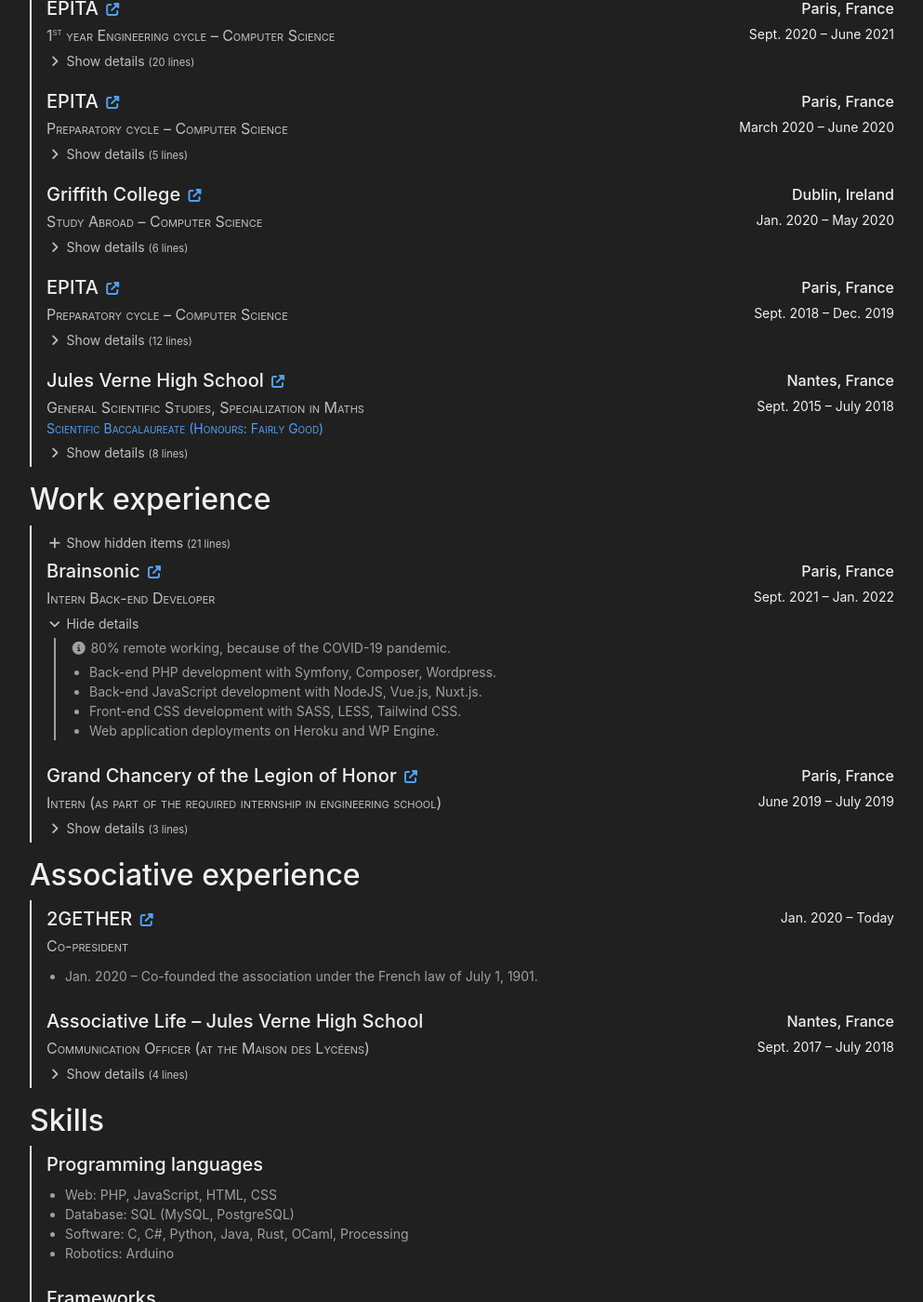
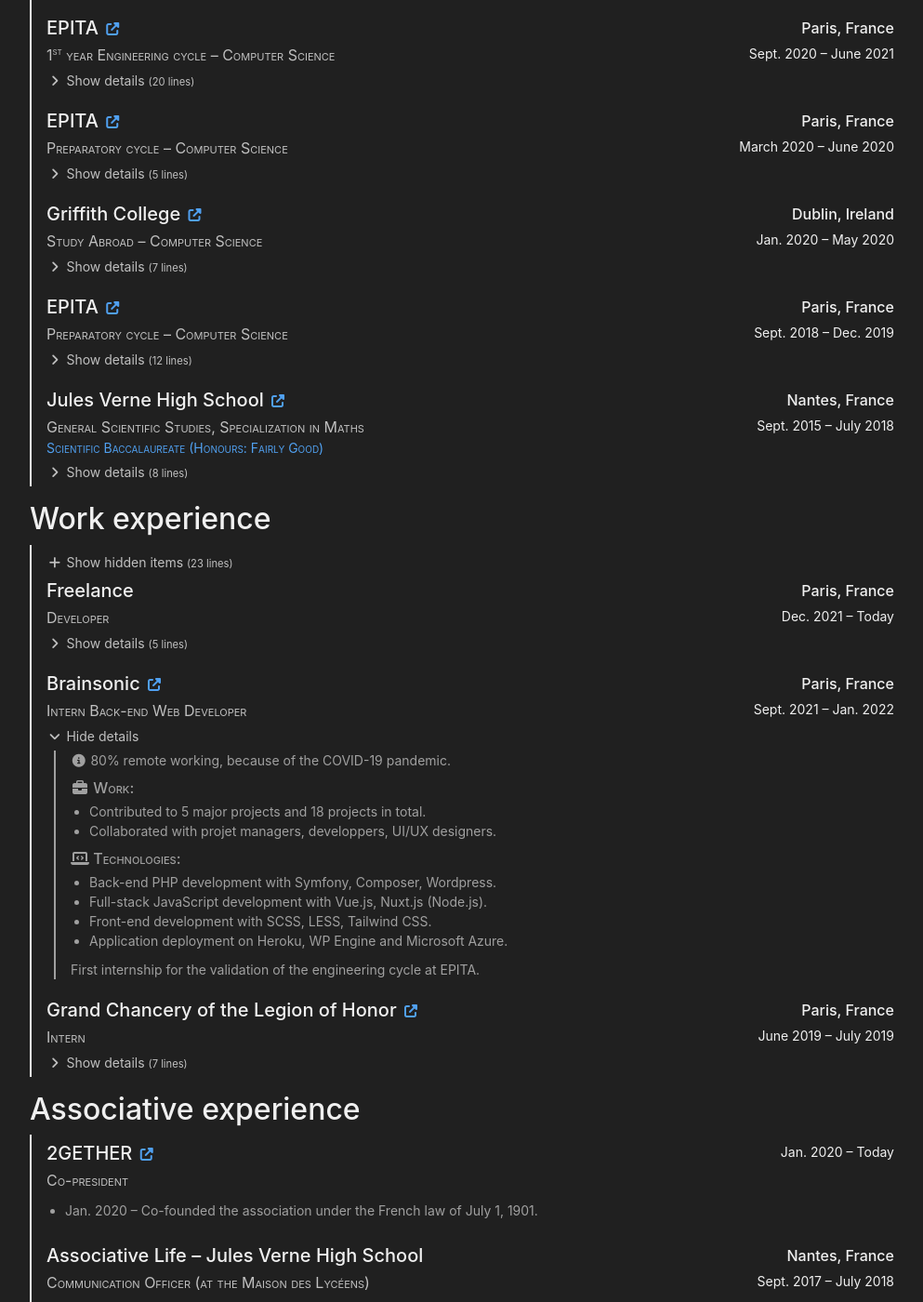
Before and after one commit to matiboux/matiboux.me, a Jekyll site: the page built from cv.html, in a window 1280 px wide and 1400 px high, scrolled down 674 px. Shown: the whole window at 93% size, without its empty margins (143-1136 px from the left). Built offline with Jekyll 4.4.1, drawn with Linux system fonts in a browser that asks for light colours; nearby versions of some CDN libraries; some of the changed text lies outside the part shown.

Commit message:
Update cv data

```diff
--- a/_data/cv.yml
+++ b/_data/cv.yml
@@ -22,9 +22,10 @@ education:
       # - "Management: Financial management, ..."
       # - "Humanities: Soft skills, Copyright Law, ..."
     - icon: fas fa-code fa-fw
-      title: "Prog. languages: Python, R"
+      title: "Prog. languages: Python, R, Scala"
       items:
       - "Data Science projects, in Python or R."
+      - "Apache Spark projects, in Python or Scala."
       - "<small>More soon...</small>"
     # - icon: fas fa-graduation-cap fa-fw
     #   title: "School projects:"
@@ -41,7 +42,7 @@ education:
     info: Mostly distance learning, because of the COVID-19 pandemic.
     description:
     - icon: fas fa-university
-      title: Curriculum
+      title: "Curriculum:"
       items:
       - "Computing: Algorithms, Programming, Computer Architecture, Databases, Networking"
       - "Scientific: Maths (integrals, series, functions, probabilities, signals, ...)"
@@ -51,11 +52,11 @@ education:
       title: "Prog. languages: C, C++, Java, Python, Shell, SQL"
       items:
       - "Piscine C – 120 exercises, in C."
+      - "C++ Workshop – 47 exercises, in C++."
+      - "Java Workshop – 29 exercises, in Java."
       - "Shell Workshop – 28 exercises, in Shell."
       - "SQL Workshop – 8 exercises, in SQL."
-      - "C++ Workshop – 47 exercises, in C++."
-      - "Java Workshop – 29 exercises, in Java."
-      - "Unit testing in C, C++, Java + Functional testing in Python, Shell."
+      - "Unit testing in C, C++, Java & Functional testing in Python, Shell."
     - icon: fas fa-graduation-cap fa-fw
       title: "School projects:"
       items:
@@ -76,7 +77,7 @@ education:
     info: Reduced and mandatory curriculum replacing studies abroad, because of the COVID-19 pandemic.
     description:
     - icon: fas fa-university
-      title: Curriculum
+      title: "Curriculum:"
       items:
       - "Computing: Programming"
       - "Humanities: French, English, Cultural opening"
@@ -93,7 +94,7 @@ education:
     info: Semester fully completed despite EPITA's decision to replace it with their own curriculum (see above).
     description:
     - icon: fas fa-university
-      title: Curriculum
+      title: "Curriculum:"
       items:
       - "Algorithms, Maths, Mobile Development, Operating System Design"
     - icon: fas fa-code fa-fw
@@ -101,6 +102,8 @@ education:
       items:
       - "Algorithm practicals in Java."
       - "Android applications in Java using Android Studio."
+    - icon: fas fa-user-graduate
+      title: "Grade: 90%"
 
   - title: EPITA
     link: https://www.epita.fr/
@@ -156,41 +159,71 @@ education:
       items:
       - text: "LJV.fr – a web portail with links to the school official website and other student projects."
         link: https://ljv.fr/
-      - "Le Nautilus – an online blog and newspaper managed by a group of students."
+      - "Le Nautilus – an online blog managed by a group of students."
 
 work:
   title: Work experience
   items:
+  - title: Freelance
+    position: Developer
+    location: Paris, France
+    date: Dec. 2021 – Today
+    visible: true
+    detailed: false
+    description:
+    - icon: fas fa-briefcase
+      title: "Work:"
+      items:
+      - Development and maintenance of websites.
+      - Installation and configuration of a new computer with Windows.
+    - icon: fas fa-file-pen
+      title: "Administrative:"
+      items:
+      - Registration to the auto-entrepreneur regime.
+
   - title: Brainsonic
     link: https://www.brainsonic.com/
-    position: Intern Back-end Developer
+    position: Intern Back-end Web Developer
     location: Paris, France
     date: Sept. 2021 – Jan. 2022
     visible: true
     detailed: true
     info: 80% remote working, because of the COVID-19 pandemic.
     description:
-    - items:
+    - icon: fas fa-briefcase
+      title: "Work:"
+      items:
+      - "Contributed to 5 major projects and 18 projects in total."
+      - "Collaborated with projet managers, developpers, UI/UX designers."
+    - icon: fas fa-laptop-code
+      title: "Technologies:"
+      items:
       - Back-end PHP development with Symfony, Composer, Wordpress.
-      - Back-end JavaScript development with NodeJS, Vue.js, Nuxt.js.
-      - Front-end CSS development with SASS, LESS, Tailwind CSS.
-      - Web application deployments on Heroku and WP Engine.
+      - Full-stack JavaScript development with Vue.js, Nuxt.js (Node.js).
+      - Front-end development with SCSS, LESS, Tailwind CSS.
+      - Application deployment on Heroku, WP Engine and Microsoft Azure.
+    - First internship for the validation of the engineering cycle at EPITA.
 
   - title: Grand Chancery of the Legion of Honor
     link: https://www.legiondhonneur.fr/
-    position: Intern (as part of the required internship in engineering school)
+    position: Intern
     location: Paris, France
     date: June 2019 – July 2019
     visible: true
     detailed: false
     description:
-    - items:
-      - Discovery of the IT sector at work and the maintenance of IT equipment.
-      - Discovery of IT in offices and schools, and challenges associated with it.
-      - System image copying and deployment on new machines using FOG Project.
+    - icon: fas fa-briefcase
+      title: "Work:"
+      items:
+      - Work in the IT service, computer park maintenance.
+      - Computer infrastructure management in offices and schools.
+      - System image cloning and deployment on new machines using FOG Project.
+      - Development of automation scripts for data processing.
+      - Inventory of computer equipment.
+    - Internship for the validation of the preparatory cycle at EPITA.
 
   - title: Natrox Group
-    position: Technical Director & Developer on projects
+    position: Technical Director & Projects Developer
     date: March 2015 – 2016
     visible: false
     detailed: false
@@ -201,7 +234,7 @@ work:
       - "April 2016 – Natrox Games: Group of game servers."
 
   - title: Gfi Informatique Ouest
-    position: Intern (as part of the required internship in middle school)
+    position: Intern
     location: Nantes, France
     date: Fev. 2015
     visible: false
@@ -210,9 +243,10 @@ work:
     - items:
       - Discovery of a large company in the digital sector.
       - Discovery of its administrative, commercial and IT services.
+    - Internship required during middle school at Jules Verne High School.
 
   - title: Sensipode
-    position: Intern (as part of the required internship in middle school)
+    position: Intern
     location: Nantes, France
     date: Fev. 2015
     visible: false
@@ -221,6 +255,7 @@ work:
     - items:
       - Discovery of a start-up specialized in web design.
       - Development of HTML/JavaScript animation modules.
+    - Internship required during middle school at Jules Verne High School.
 
 associative:
   title: Associative experience
```
